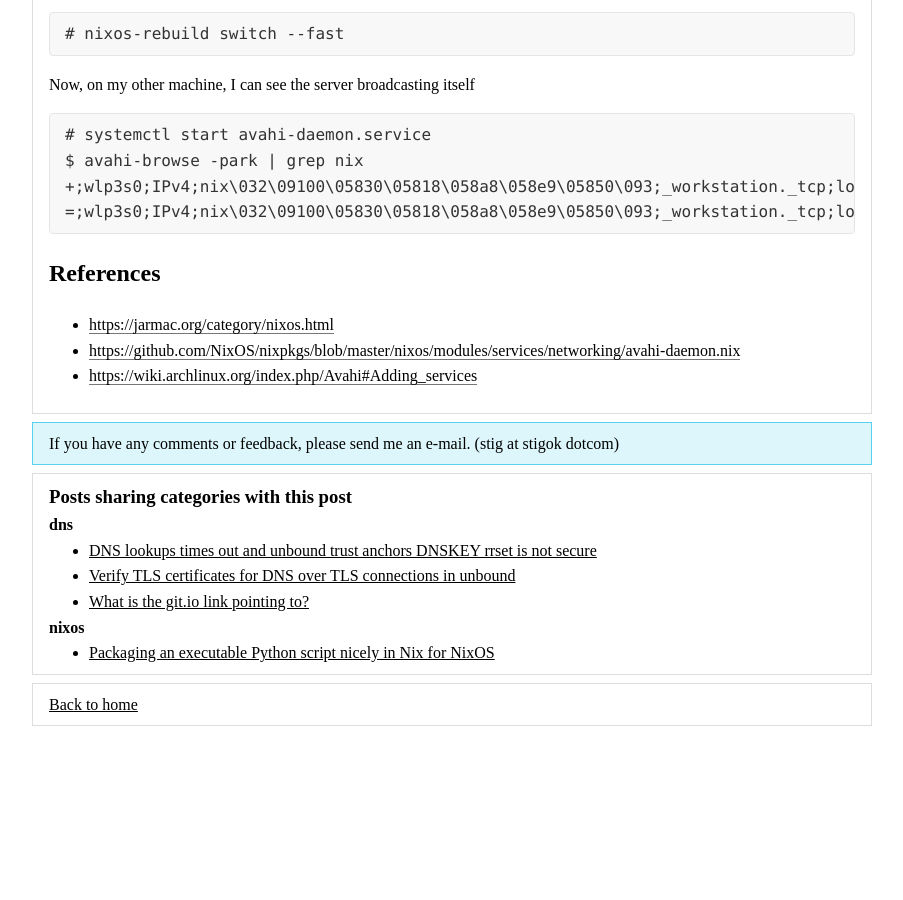
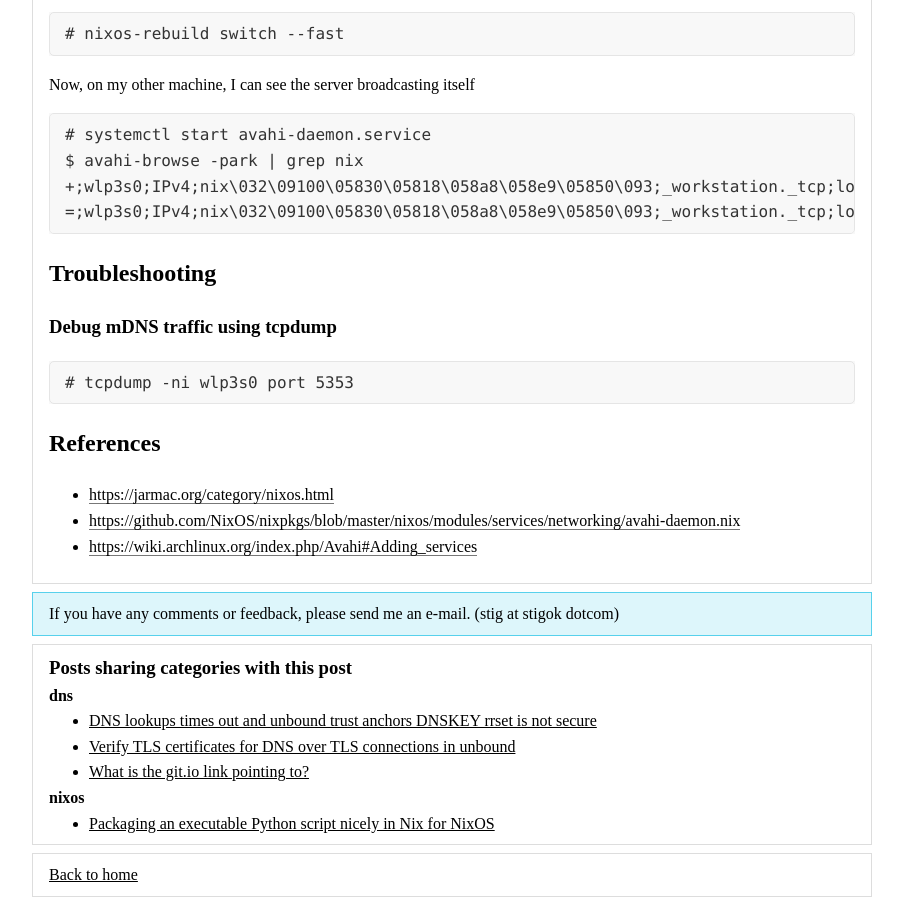
Before and after one commit to stigok/blog.stigok.com, a Jekyll site: the page built from collections/_posts/2019-12-09-nixos-avahi-publish-service.md, in a window 1280 px wide and 900 px high, scrolled down 750 px. Shown: the whole window, without its empty margins (188-1091 px from the left). Built offline with Jekyll 4.4.1, drawn with Linux system fonts in a browser that asks for light colours; before the commit the page ends 1484 px from its top, so only the background shows below that.

Commit message:
Add mDNS tcpdump usage notes

````diff
--- a/collections/_posts/2019-12-09-nixos-avahi-publish-service.md
+++ b/collections/_posts/2019-12-09-nixos-avahi-publish-service.md
@@ -44,6 +44,12 @@ $ avahi-browse -park | grep nix
 =;wlp3s0;IPv4;nix\032\09100\05830\05818\058a8\058e9\05850\093;_workstation._tcp;local;nix.local;192.168.0.2;9;
 ```
 
+## Troubleshooting
+### Debug mDNS traffic using tcpdump
+
+```
+# tcpdump -ni wlp3s0 port 5353
+```
 
 ## References
 - <https://jarmac.org/category/nixos.html>
````
